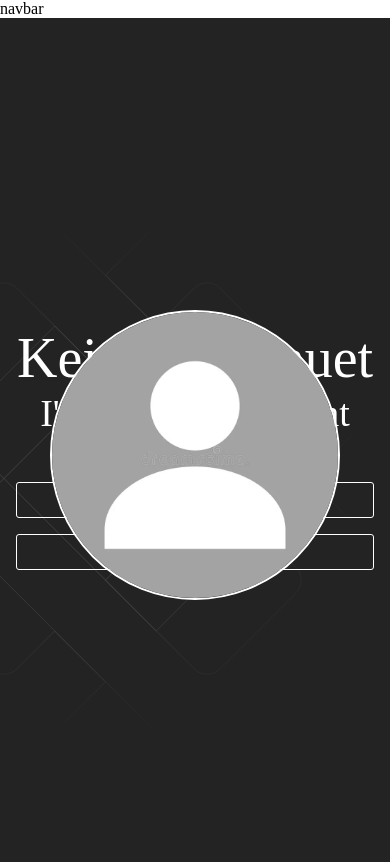
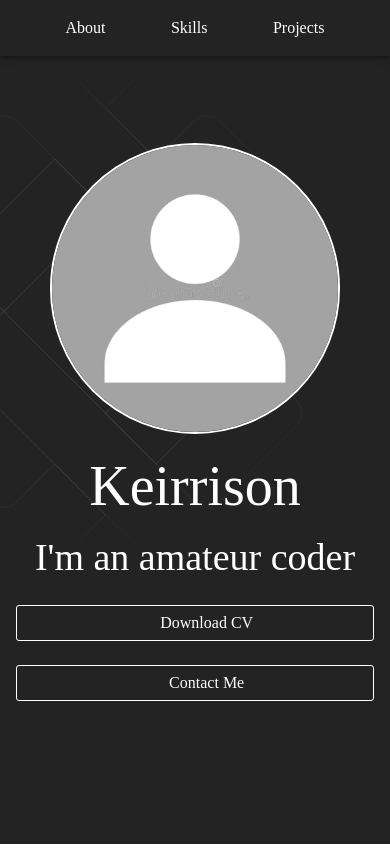
Before and after one commit to KCauet/My-Portifolio, a React (Vite) app: page / in a window 390 px wide. Built offline with nearby package versions, Linux system fonts and the light colour scheme; some icons are missing.

Commit message:
Fix: Spaces and names changed for improvements on mobile

```diff
--- a/src/components/Navbar/Navbar.tsx
+++ b/src/components/Navbar/Navbar.tsx
@@ -1,10 +1,22 @@
+import { AppBar, MenuItem, styled, Toolbar } from "@mui/material"
 
 
 function Navbar() {
 
+  const StyledToolbar = styled(Toolbar)(({ theme }) => ({
+      display: 'flex',
+      justifyContent: 'space-evenly'
+  }))
+
   return (
     <>
-      navbar
+      <AppBar position='absolute'>
+        <StyledToolbar>
+          <MenuItem>About</MenuItem>
+          <MenuItem>Skills</MenuItem>
+          <MenuItem>Projects</MenuItem>
+        </StyledToolbar>
+      </AppBar>
     </>
   )
 }
--- a/src/pages/Home/sections/Hero/Hero.tsx
+++ b/src/pages/Home/sections/Hero/Hero.tsx
@@ -32,7 +32,7 @@ function Hero() {
                 <Box position='absolute' width={'150%'} top={-100} right={0} >
                   <AnimatedBackground />
                 </Box>
-                <Box position={'absolute'} textAlign={'center'}>
+                <Box position={'relative'} textAlign={'center'}>
                   <StyledImg src={Avatar} />
                 </Box>
               </Box>
@@ -40,10 +40,10 @@ function Hero() {
             </Grid>
             <Grid size={{xs: 12, md: 7}}>
 
-              <Typography color="primary.contrastText" variant="h1" textAlign={"center"}>Keirrison Cauet</Typography>
-              <Typography color="primary.contrastText" variant="h2" textAlign={"center"}>I'm an amateur front end dev</Typography>
+              <Typography color="primary.contrastText" variant="h1" textAlign={"center"} pb={2}>Keirrison</Typography>
+              <Typography color="primary.contrastText" variant="h2" textAlign={"center"}>I'm an amateur coder</Typography>
 
-              <Grid container display={'flex'} justifyContent={'center'} spacing={2}>
+              <Grid container display={'flex'} justifyContent={'center'} spacing={3} pt={3}>
 
                 <Grid size={{xs: 12, md: 4}} display={'flex'} justifyContent={'center'}>
                   <StyledButton>
```
Also changed, not shown: src/pages/Home/Home.tsx (line endings or trailing spaces).
